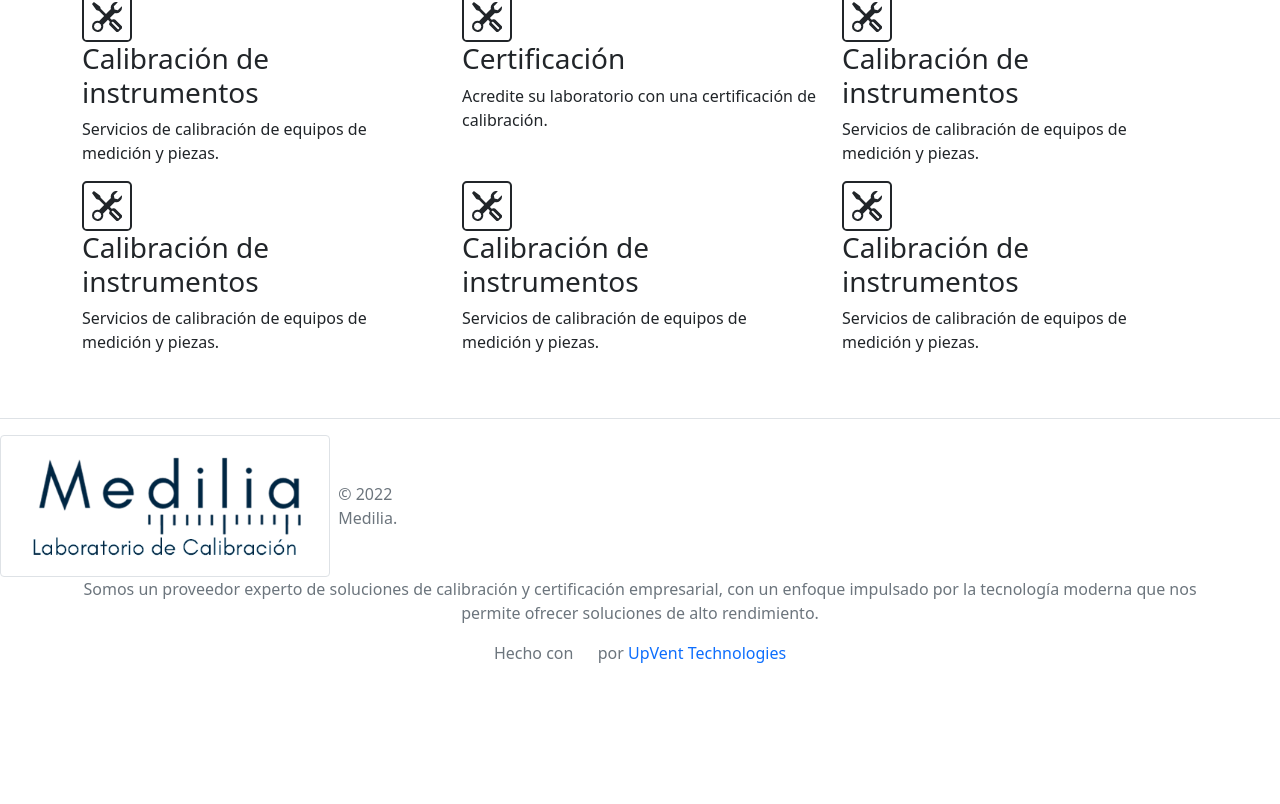
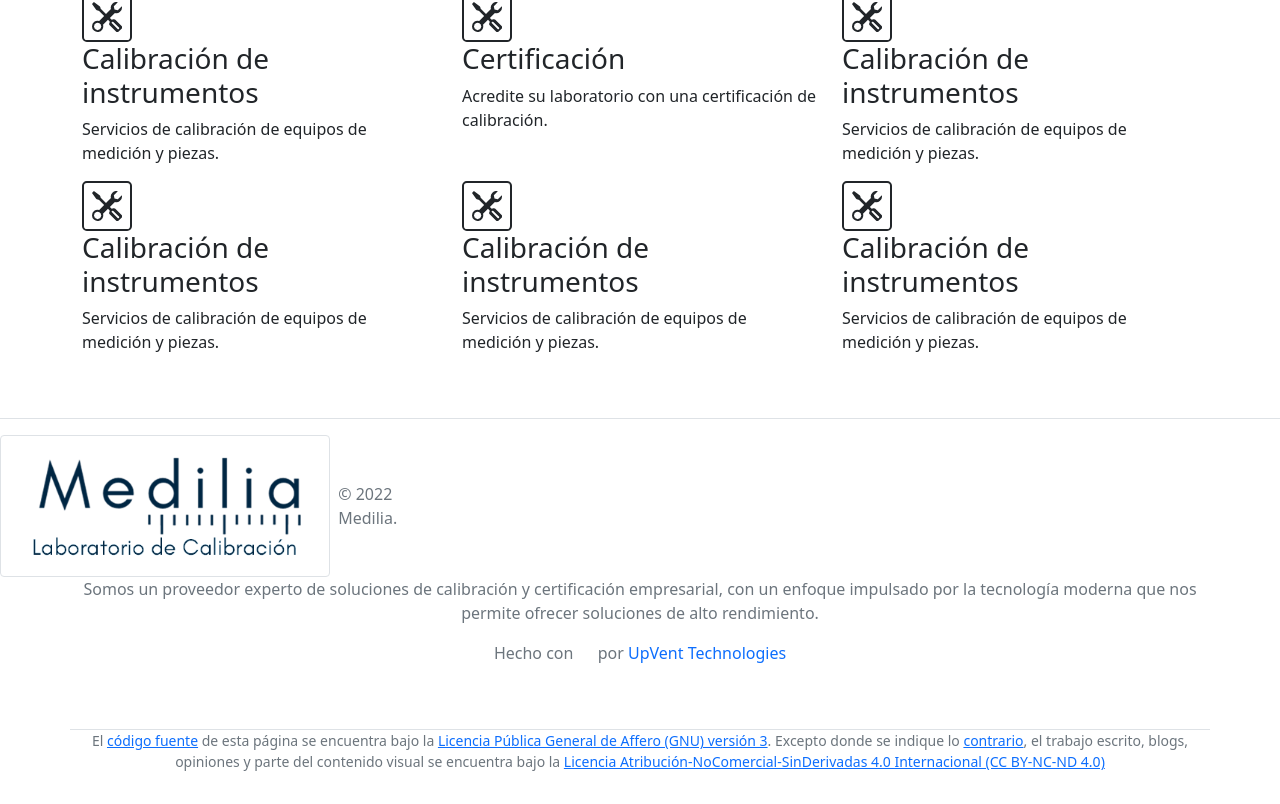
Before and after one commit to UpVent/medilia.mx, a Svelte app: page / in a window 1280 px wide. Shown: the part 473-1277 px from the top of the page. Before the commit the page ends 1170 px from the top, so only its background shows below. Built offline with nearby package versions, Linux system fonts and the light colour scheme; some icons are missing.

Commit message:
Add footer notice

```diff
--- a/src/Footer.svelte
+++ b/src/Footer.svelte
@@ -33,4 +33,9 @@
         <p>Hecho con <HeartFill class="text-danger"/> por <a class="text-decoration-none" href="https://upvent.codes" target="_blank">UpVent Technologies</a></p>
     </div>
 
+    <div class="container text-center text-muted small mt-5 border-top">
+        <p>
+            El <a href="https://github.com/UpVent/medilia.mx">código fuente</a> de esta página se encuentra bajo la <a href="https://www.gnu.org/licenses/agpl-3.0.html">Licencia Pública General de Affero (GNU) versión 3</a>. Excepto donde se indique lo <a href="https://creativecommons.org/policies#license">contrario</a>, el trabajo escrito, blogs, opiniones y parte del contenido visual se encuentra bajo la <a href="https://creativecommons.org/licenses/by-nc-nd/4.0/">Licencia Atribución-NoComercial-SinDerivadas 4.0 Internacional (CC BY-NC-ND 4.0)</a>
+        </p>
+    </div>
 </footer>
```
